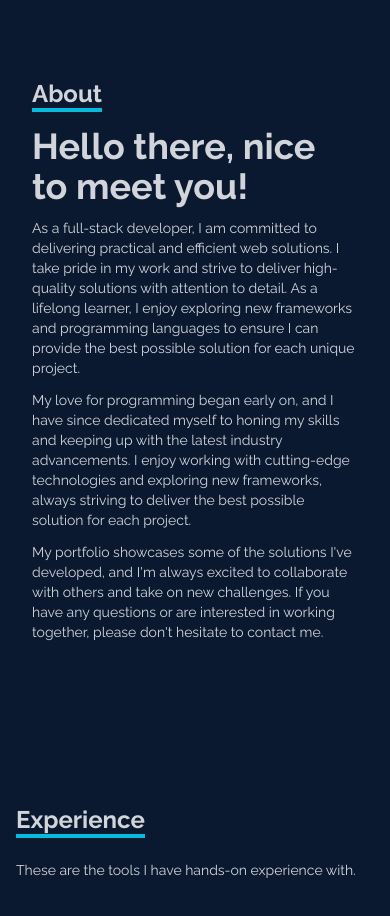
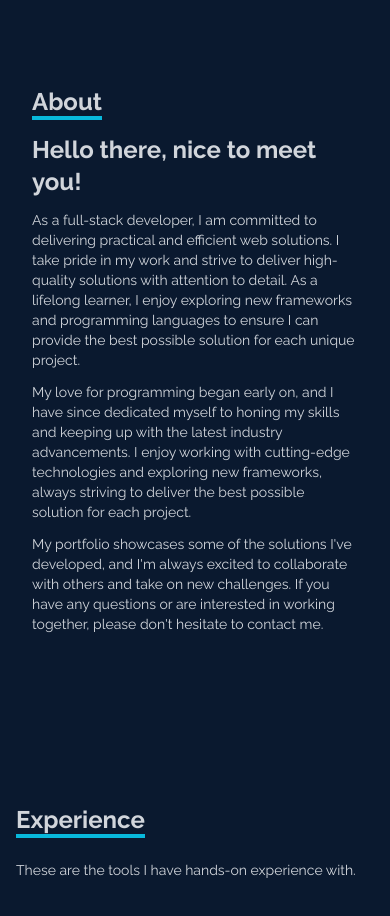
Before and after one commit to batariloa/portfolio-frontend, a React (Create React App) app: page / in a window 390 px wide. Shown: the part 900-1816 px from the top of the page. Built offline with nearby package versions, Linux system fonts and the light colour scheme; no server answers.

Commit message:
Changes to about me

```diff
--- a/src/components/About.jsx
+++ b/src/components/About.jsx
@@ -15,7 +15,7 @@ const About = () => {
         </div>
         <div className="sm:text-right  max-w-[1000px] w-full px-4 grid sm:grid-cols-2 gap- sm:gap-8">
           {/*This is row 2 col 1 */}
-          <div className="sm:text-right sm:text-4xl text-4xl font-bold">
+          <div className="sm:text-right sm:text-4xl text-2xl font-bold">
             <p>Hello there, nice to meet you!</p>
           </div>
           {/*This is row 2 col 2 */}
```
